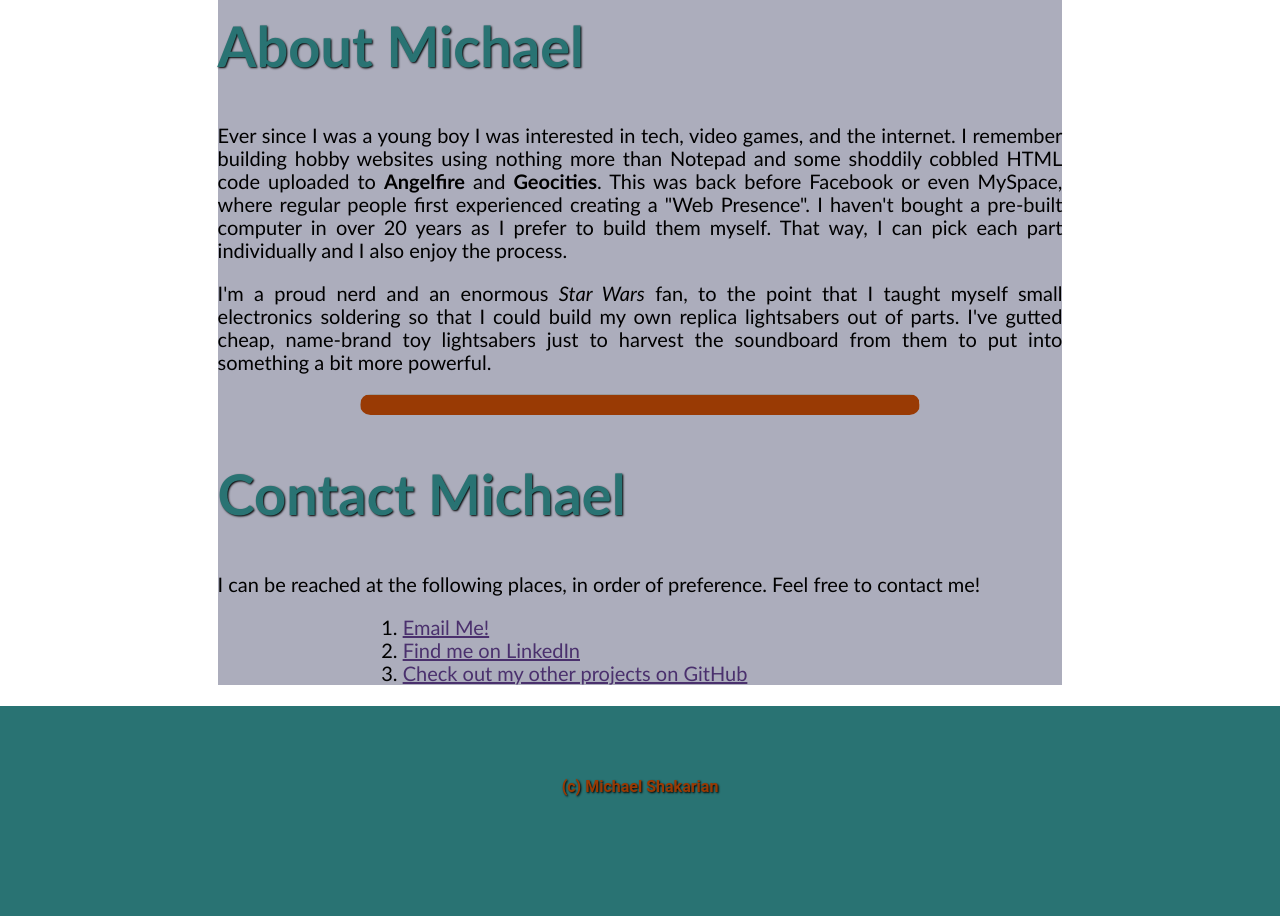
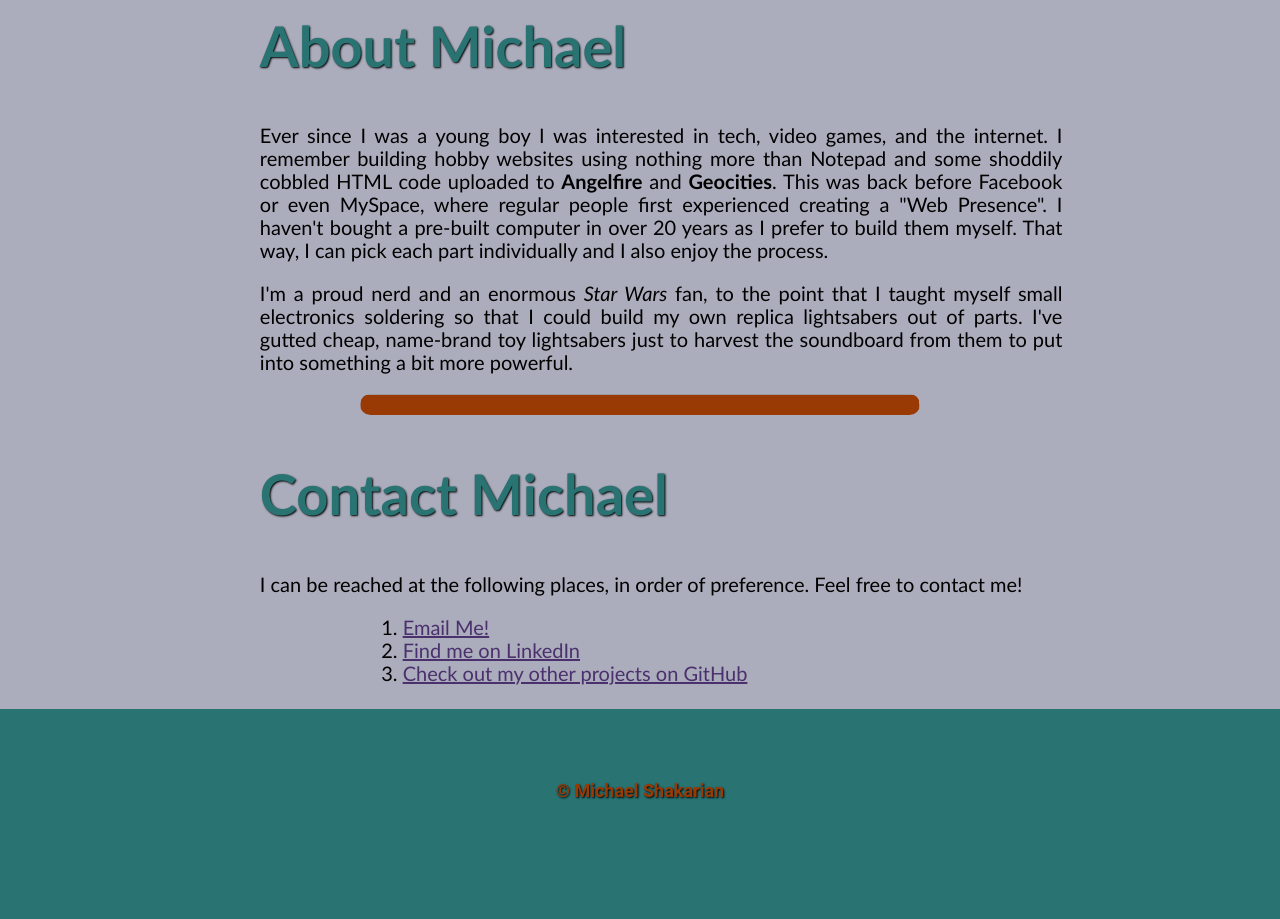
Before and after one commit to Mshakarian/portfolio, a plain HTML site: page index.html in a window 1280 px wide. Shown: the part 1140-2059 px from the top of the page. Drawn offline with nearby package versions, Linux system fonts and the light colour scheme.

Commit message:
padding and background updates

```diff
--- a/index.html
+++ b/index.html
@@ -58,7 +58,7 @@
     </main>
 
     <footer>
-      <h4> (c) Michael Shakarian </h4>
+      <h4> © Michael Shakarian </h4>
     </footer>
 
   </body>
--- a/style.css
+++ b/style.css
@@ -1,4 +1,11 @@
 /*----- Structure -----*/
+body{
+  background-color : #acadbc;
+  margin : 0;
+  width : 100%;
+  padding : 0;
+}
+
 main, ol, ul{
   background-color : #acadbc;
   text-align : justify;
@@ -58,6 +65,10 @@ h2, p, li{
   font-family : "Trebuchet MS", "Lucida Sans", arial, sans-serif;
 }
 
+h2, p{
+  margin-left : 5%;
+}
+
 h2{
   font-size : 56px;
   font-weight : bold;
@@ -75,7 +86,7 @@ nav{
 
 h4{
   font-family: "Roboto", Arial, Helvetica, sans-serif;
-  font-size : 16px;
+  font-size : 18px;
   padding-top: 72px;
 }
 
```
